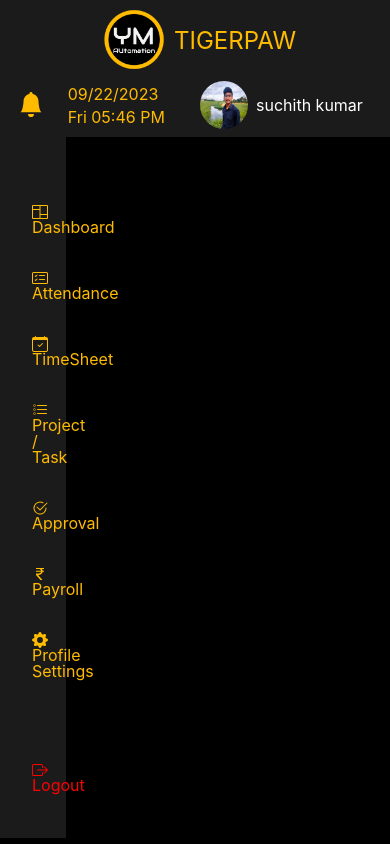
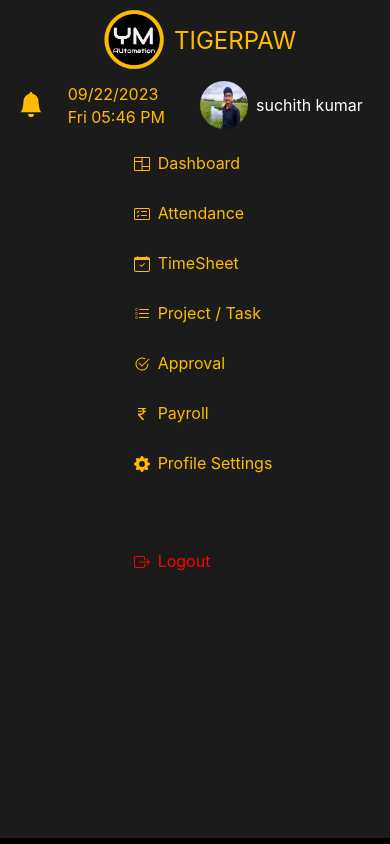
Before and after one commit to suchithkumargm/tigerpaw-react-v2, a React (Create React App) app: page / in a window 390 px wide. Built offline with nearby package versions, Linux system fonts and the light colour scheme.

Commit message:
responsiveness

```diff
--- a/src/components/Sidebar/sidebar.css
+++ b/src/components/Sidebar/sidebar.css
@@ -44,3 +44,31 @@
     border: 1px solid var(--white-color);
     border-radius: 5px;
 }
+
+@media (width<1000px){
+    .sidebar{
+        width: 25%;
+    }
+}
+
+@media (width<700px){
+    .sidebar{
+        width: 50%;
+    }
+}
+
+@media (max-width: 450px) {
+    .sidebar {
+        width: 100%; /* Set the width to 100% for full screen */
+        display: flex;
+        justify-content: center;
+    }
+
+    .list__items{
+        list-style: none;
+        padding-top: 0rem;
+    }
+    .list__item a{
+        font-size: 1rem;
+    }
+}
--- a/src/styles/App.css
+++ b/src/styles/App.css
@@ -3,3 +3,10 @@
     background-color: var(--black-color);
     display: flex;
 }
+
+@media (max-width: 450px) {
+    .main{
+        display: flex;
+        flex-direction: column;
+    }
+}
```
